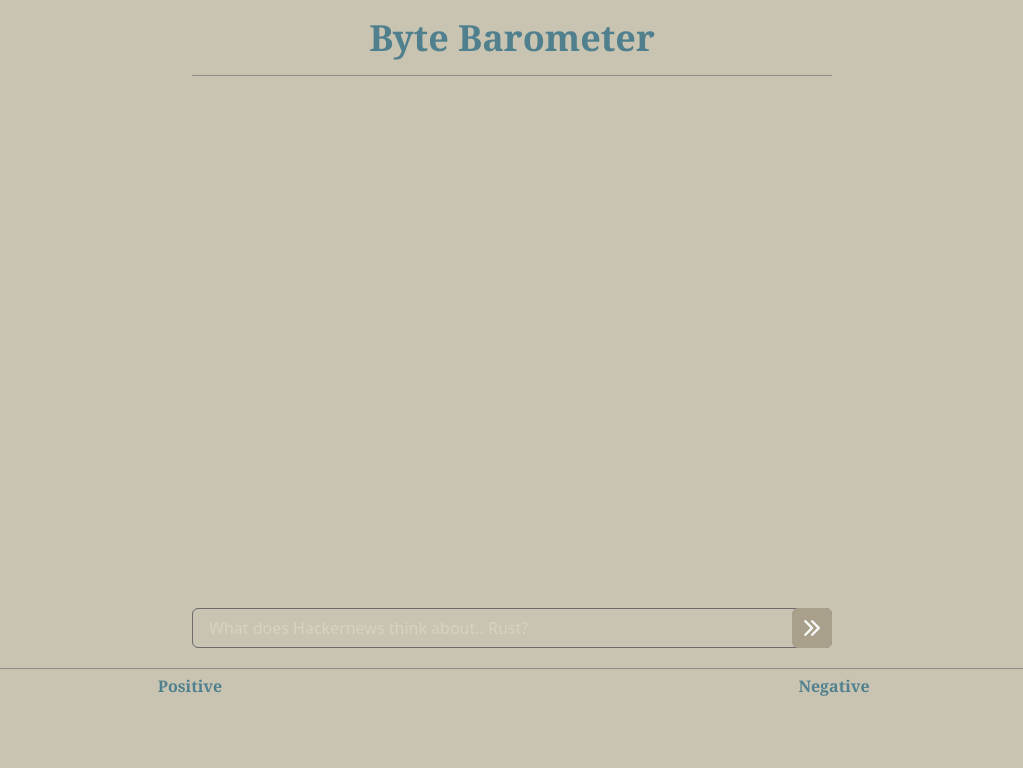
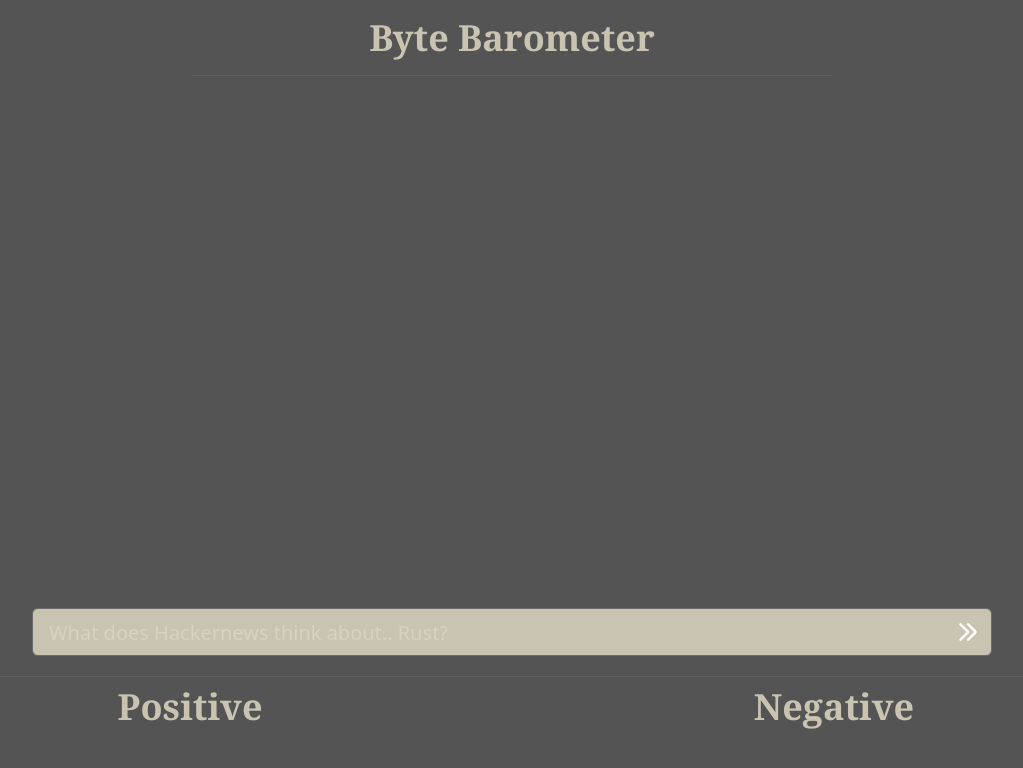
Before and after one commit to stianlaa/byte-barometer, a React (Vite) app in the folder frontend/: page / in a window 1280 px wide. Shown: the top 768 px of the page, without its empty margins (128-1151 px from the left). Built offline with nearby package versions, Linux system fonts and the light colour scheme; some icons are missing.

Commit message:
Improve styling

```diff
--- a/frontend/src/App.tsx
+++ b/frontend/src/App.tsx
@@ -67,8 +67,7 @@ function App() {
 
   return (
     <Box
-      boxShadow="dark-lg"
-      bgColor="twarmwhite"
+      // boxShadow="dark-lg"
       height="100vh"
       overflow="scroll"
     >
@@ -85,8 +84,20 @@ function App() {
 
         <OpinionVisualizer groupedComments={groupedComments} />
 
-        <InputGroup size="md" width={"50%"} mr="auto" ml="auto" mb={5}>
+        <InputGroup
+          size="lg"
+          width={"75%"}
+          mr="auto"
+          ml="auto"
+          mb={5}
+
+          // background: linear-gradient(to right, red, purple);
+          // padding: 3px;
+        >
           <Input
+            fontSize={20}
+            color="grey.900"
+            bgColor="beige.500"
             borderColor="grey.500"
             value={queryString}
             onChange={(e) => setQueryString(e.target.value)}
@@ -95,13 +106,14 @@ function App() {
           />
           <InputRightElement>
             <Button
-              bgColor="beige.700"
+              size="s"
+              bgColor="beige.500"
               onClick={() => {
                 querySubject(queryString);
               }}
             >
               {loading ? (
-                <Box bgColor="beige.700">
+                <Box bgColor="beige.500">
                   <Spinner />
                 </Box>
               ) : (
@@ -116,7 +128,7 @@ function App() {
 
       <SimpleGrid columns={2} spacing={10}>
         <VStack h="auto" ml="1rem">
-          <Heading size="sm" mt={"0.25rem"}>
+          <Heading size="xl" mt={"0.25rem"}>
             Positive
           </Heading>
           {groupedComments
@@ -128,7 +140,7 @@ function App() {
             ))}
         </VStack>
         <VStack h="auto" mr="1rem">
-          <Heading size="sm" mt={"0.25rem"}>
+          <Heading size="xl" mt={"0.25rem"}>
             Negative
           </Heading>
           {groupedComments
--- a/frontend/src/theme.ts
+++ b/frontend/src/theme.ts
@@ -190,8 +190,8 @@ const theme = extendTheme({
   styles: {
     global: () => ({
       body: {
-        bg: "#C9C4B2",
-        color: "#50808E",
+        bg: "#545454",
+        color: "#C9C4B2",
       },
     }),
   },
```
Also changed, not shown: 1 other file (tests, documents, lock files or other folders).
